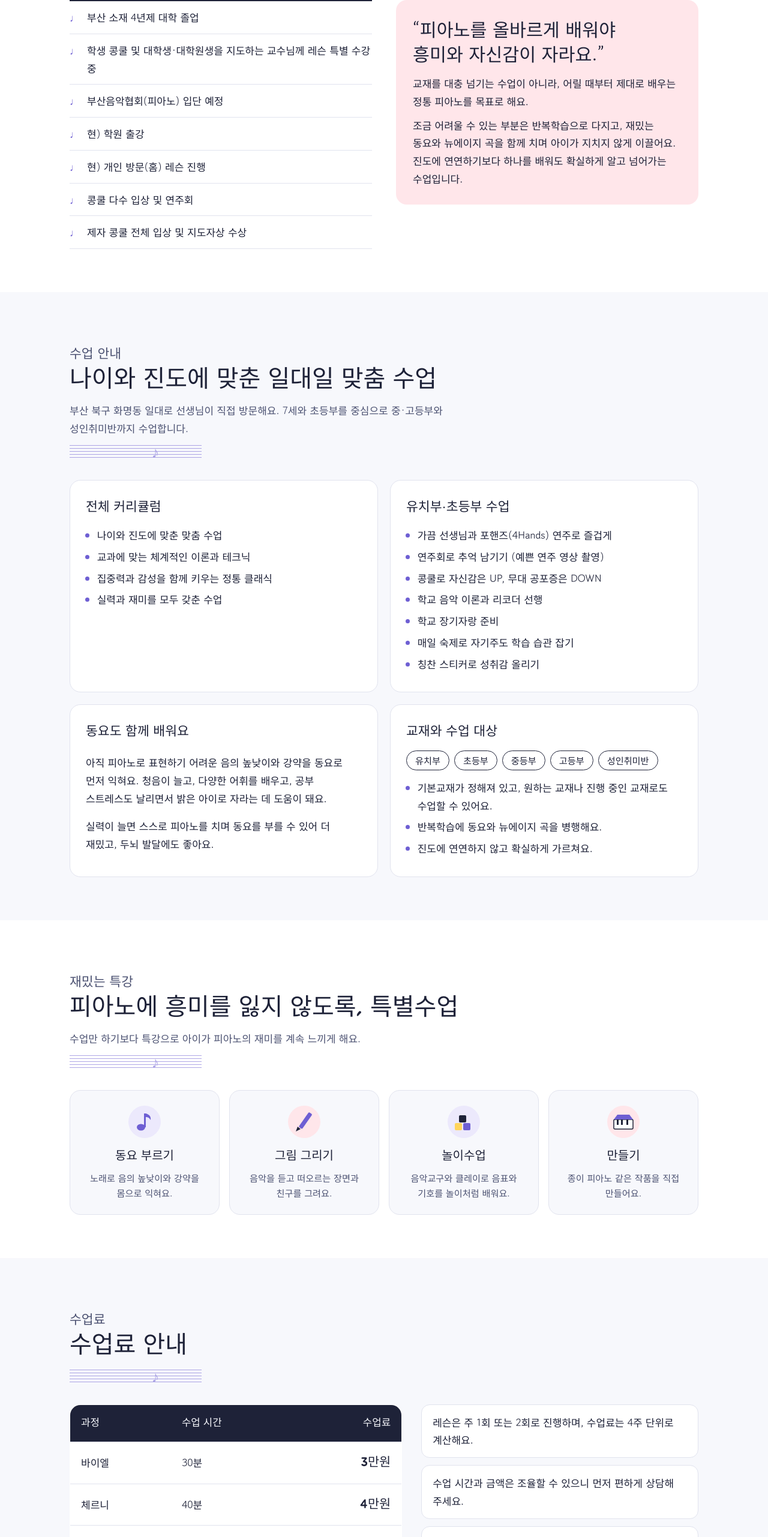
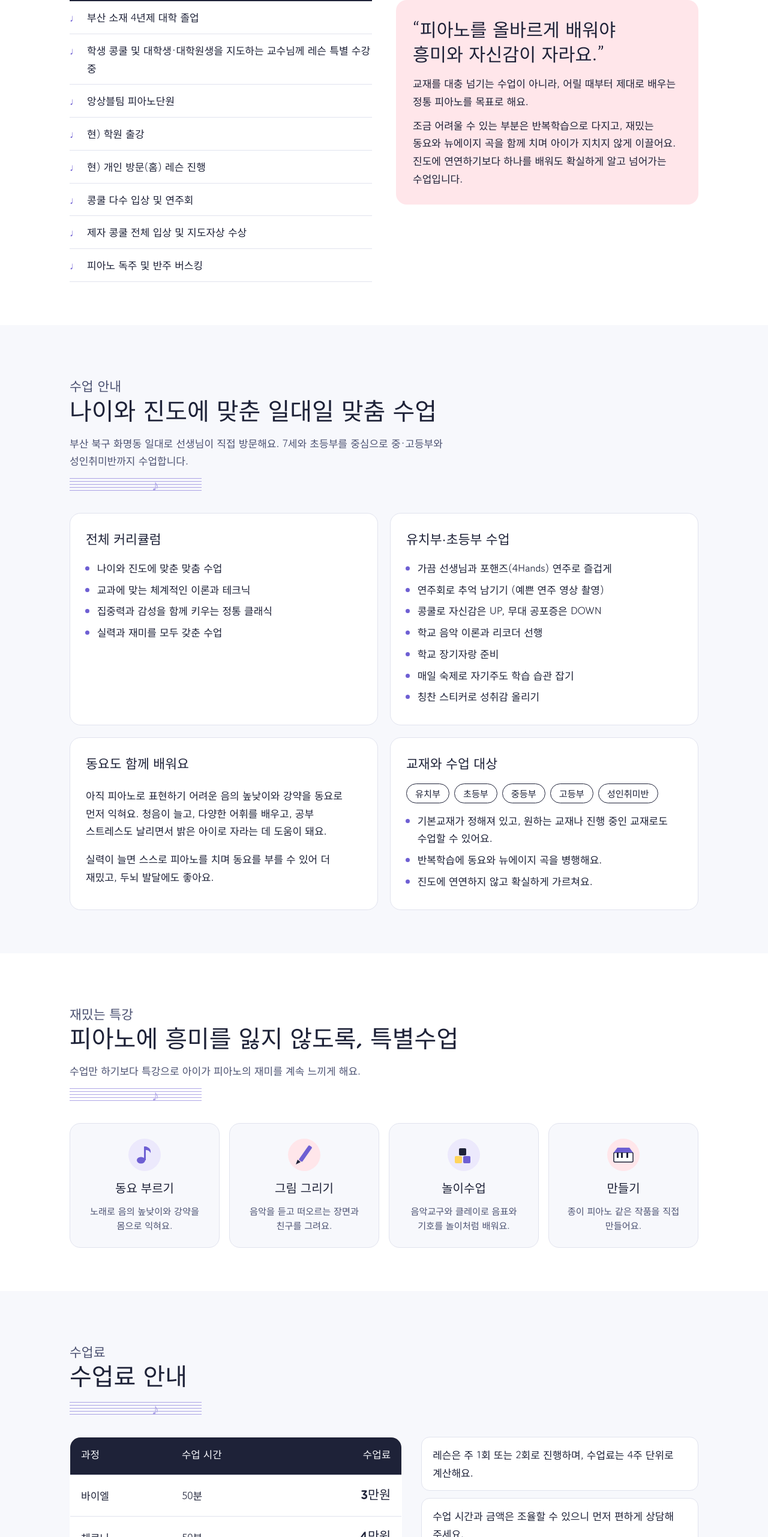
Before and after one commit to happy7663-tech/danapiano-site, a website: page index.html in a window 1280 px wide. Shown: the part 1778-4340 px from the top of the page at 60% size. Drawn offline with Linux system fonts and the light colour scheme; no server answers; a web font is replaced by a local one.

Commit message:
프로필 수정(앙상블팀 피아노단원, 버스킹 추가), 바이엘·체르니 수업 시간 50분
Co-Authored-By: Claude Opus 5.5 <noreply@anthropic.com>
Claude-Session: https://claude.ai/code/session_01DVtYk9n932Js5rX16tEiF6

```diff
--- a/index.html
+++ b/index.html
@@ -141,11 +141,12 @@
           <ul class="profile">
             <li>부산 소재 4년제 대학 졸업</li>
             <li>학생 콩쿨 및 대학생·대학원생을 지도하는 교수님께 레슨 특별 수강 중</li>
-            <li>부산음악협회(피아노) 입단 예정</li>
+            <li>앙상블팀 피아노단원</li>
             <li>현) 학원 출강</li>
             <li>현) 개인 방문(홈) 레슨 진행</li>
             <li>콩쿨 다수 입상 및 연주회</li>
             <li>제자 콩쿨 전체 입상 및 지도자상 수상</li>
+            <li>피아노 독주 및 반주 버스킹</li>
           </ul>
         </div>
         <div class="quote">
@@ -255,8 +256,8 @@
           <table class="price-table">
             <thead><tr><th scope="col">과정</th><th scope="col">수업 시간</th><th scope="col" style="text-align:right">수업료</th></tr></thead>
             <tbody>
-              <tr><td>바이엘</td><td>30분</td><td class="won">3만원</td></tr>
-              <tr><td>체르니</td><td>40분</td><td class="won">4만원</td></tr>
+              <tr><td>바이엘</td><td>50분</td><td class="won">3만원</td></tr>
+              <tr><td>체르니</td><td>50분</td><td class="won">4만원</td></tr>
               <tr><td>성인</td><td>40분</td><td class="won">4만원</td></tr>
             </tbody>
           </table>
```
